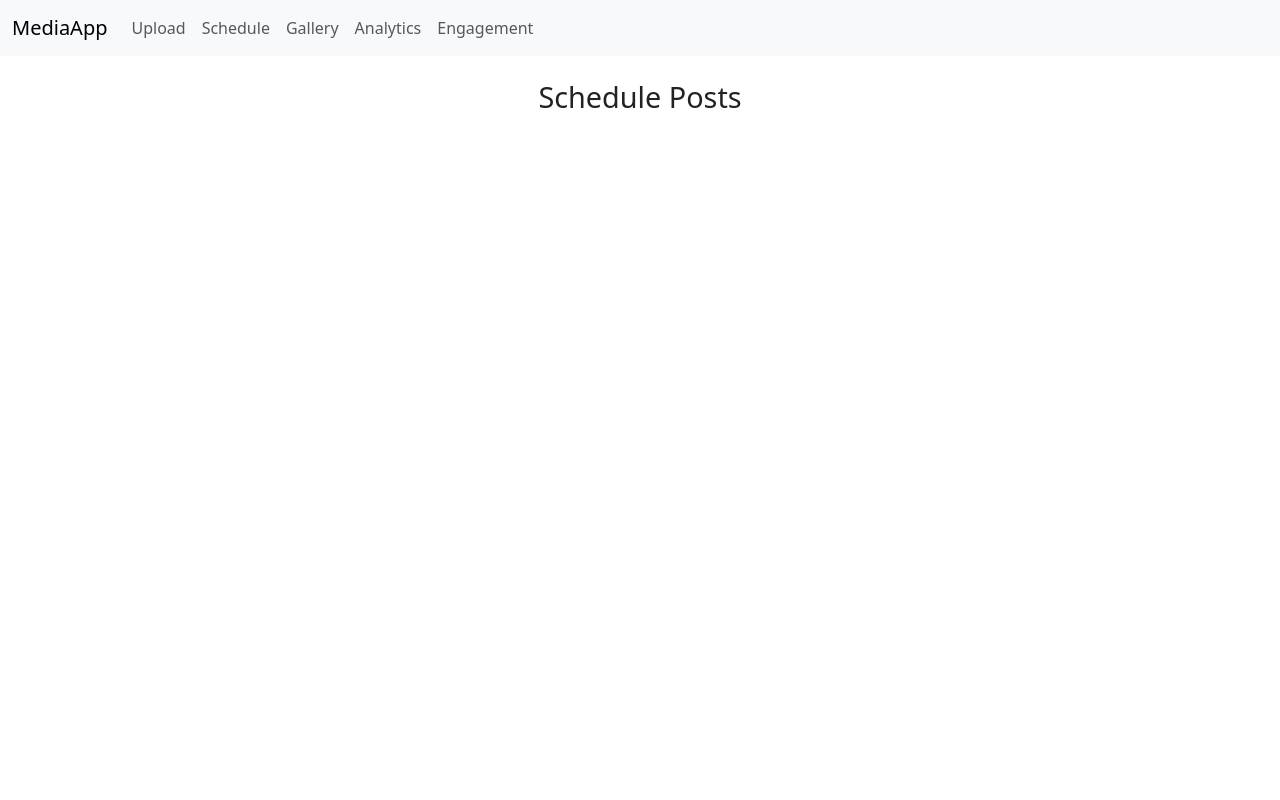
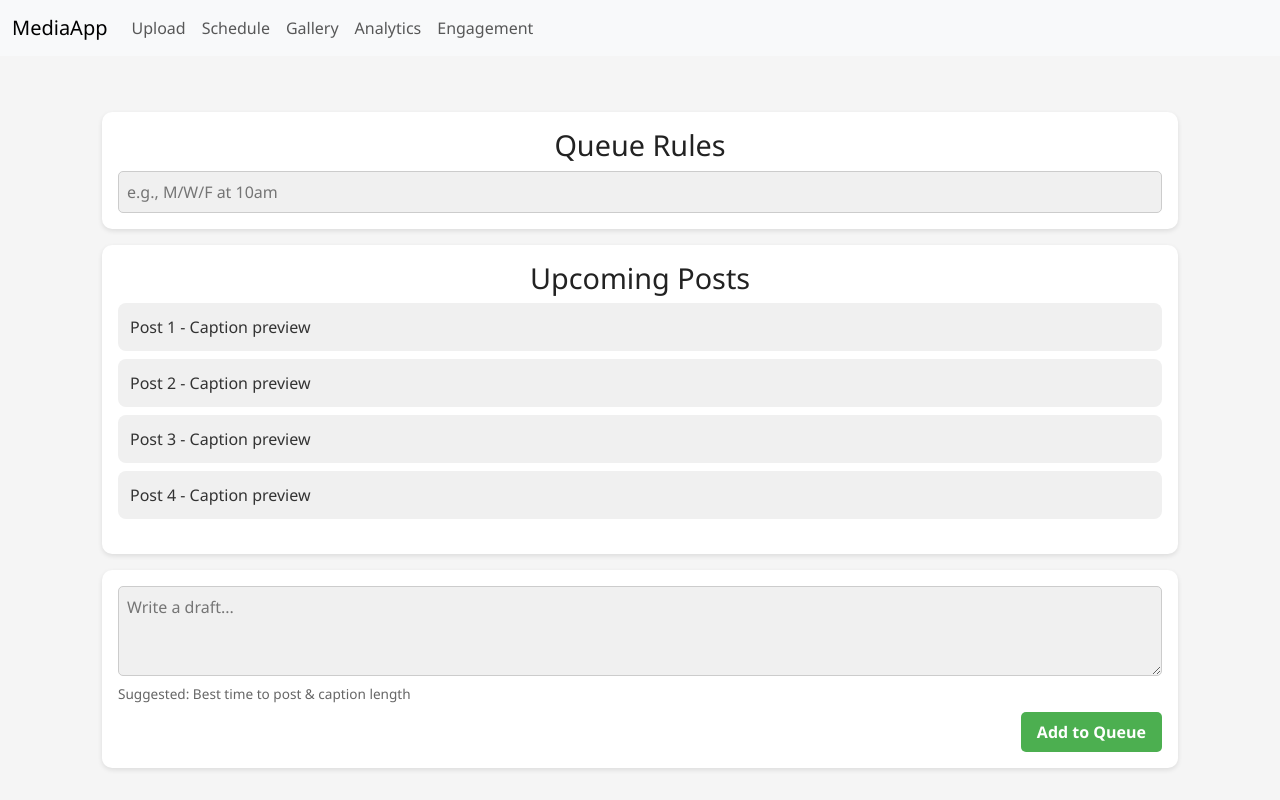
Before and after one commit to cluck28/bluesky-automation, a Flask app: page /schedule in a window 1280 px wide. Run offline with Flask 3, Linux system fonts and the light colour scheme.

Commit message:
adding scheduling queue

```diff
--- /dev/null
+++ b/src/static/css/schedule.css
@@ -0,0 +1,126 @@
+* {
+  margin: 0;
+  padding: 0;
+  box-sizing: border-box;
+  font-family: 'Segoe UI', Tahoma, Geneva, Verdana, sans-serif;
+}
+
+body {
+  background-color: #f5f5f5;
+  color: #333;
+  display: flex;
+  flex-direction: column;
+  min-height: 100vh;
+  transition: all 0.3s ease;
+}
+
+h2 {
+  font-weight: 500;
+  margin-bottom: 0.5rem;
+  color: #222;
+}
+
+.container {
+  flex: 1;
+  display: flex;
+  flex-direction: column;
+  padding: 1rem;
+  gap: 1rem;
+}
+
+/* Top section */
+.queue-rules {
+  background-color: #ffffff;
+  padding: 1rem;
+  border-radius: 10px;
+  box-shadow: 0 2px 5px rgba(0,0,0,0.1);
+}
+
+.queue-rules input[type="text"] {
+  padding: 0.5rem;
+  border-radius: 5px;
+  border: 1px solid #ccc;
+  width: 100%;
+  background-color: #f0f0f0;
+  color: #333;
+}
+
+/* Middle section - queued posts */
+.queue-list {
+  background-color: #ffffff;
+  flex: 1;
+  padding: 1rem;
+  border-radius: 10px;
+  overflow-y: auto;
+  box-shadow: 0 2px 5px rgba(0,0,0,0.1);
+}
+
+.queue-item {
+  background-color: #f0f0f0;
+  padding: 0.75rem;
+  margin-bottom: 0.5rem;
+  border-radius: 8px;
+  cursor: grab;
+  transition: background 0.2s;
+}
+
+.queue-item:hover {
+  background-color: #e0e0e0;
+}
+
+/* Bottom draft section */
+.draft-box {
+  background-color: #ffffff;
+  padding: 1rem;
+  border-radius: 10px;
+  display: flex;
+  flex-direction: column;
+  gap: 0.5rem;
+  box-shadow: 0 2px 5px rgba(0,0,0,0.1);
+}
+
+.draft-box textarea {
+  width: 100%;
+  padding: 0.5rem;
+  border-radius: 5px;
+  border: 1px solid #ccc;
+  resize: vertical;
+  background-color: #f0f0f0;
+  color: #333;
+}
+
+.draft-box button {
+  align-self: flex-end;
+  padding: 0.5rem 1rem;
+  border: none;
+  border-radius: 5px;
+  background-color: #4caf50;
+  color: #fff;
+  font-weight: bold;
+  cursor: pointer;
+  transition: background 0.2s;
+}
+
+.draft-box button:hover {
+  background-color: #45a047;
+}
+
+/* Optional AI suggestions */
+.ai-suggestions {
+  font-size: 0.85rem;
+  color: #666;
+}
+
+/* Compact mode for mobile */
+@media (max-width: 600px) {
+  body.compact .container {
+      padding: 0.5rem;
+      gap: 0.5rem;
+  }
+  .queue-rules, .queue-list, .draft-box {
+      padding: 0.5rem;
+  }
+  .draft-box button {
+      padding: 0.4rem 0.8rem;
+  }
+}
--- a/src/templates/base.html
+++ b/src/templates/base.html
@@ -8,6 +8,7 @@
     <link rel="stylesheet" href="{{ url_for('static', filename='css/gallery.css') }}">
     <link rel="stylesheet" href="{{ url_for('static', filename='css/analytics.css') }}">
     <link rel="stylesheet" href="{{ url_for('static', filename='css/engagement.css') }}">
+    <link rel="stylesheet" href="{{ url_for('static', filename='css/schedule.css') }}">
     <link rel="stylesheet" href="https://cdnjs.cloudflare.com/ajax/libs/font-awesome/6.4.2/css/all.min.css">
     <link rel="stylesheet" href="https://cdnjs.cloudflare.com/ajax/libs/font-awesome/6.5.0/css/all.min.css">
     <script src="https://cdn.jsdelivr.net/npm/bootstrap@5.3.1/dist/js/bootstrap.bundle.min.js"></script>
--- a/src/templates/schedule.html
+++ b/src/templates/schedule.html
@@ -1,4 +1,67 @@
 {% extends "base.html" %}
 {% block content %}
-<h2>Schedule Posts</h2>
+<div class="container">
+    <!-- Top Section -->
+    <section class="queue-rules">
+        <h2>Queue Rules</h2>
+        <input type="text" placeholder="e.g., M/W/F at 10am">
+    </section>
+
+    <!-- Middle Section -->
+    <section class="queue-list">
+        <h2>Upcoming Posts</h2>
+        <div class="queue-item" draggable="true">Post 1 - Caption preview</div>
+        <div class="queue-item" draggable="true">Post 2 - Caption preview</div>
+        <div class="queue-item" draggable="true">Post 3 - Caption preview</div>
+        <div class="queue-item" draggable="true">Post 4 - Caption preview</div>
+    </section>
+
+    <!-- Bottom Section -->
+    <section class="draft-box">
+        <textarea rows="3" placeholder="Write a draft..."></textarea>
+        <div class="ai-suggestions">Suggested: Best time to post & caption length</div>
+        <button>Add to Queue</button>
+    </section>
+</div>
+
+<script>
+    const toggleCompact = () => document.body.classList.toggle('compact');
+
+// Drag and drop reorder logic (basic)
+const queueList = document.querySelector('.queue-list');
+let dragSrc = null;
+
+function handleDragStart(e) {
+    dragSrc = this;
+    e.dataTransfer.effectAllowed = 'move';
+    e.dataTransfer.setData('text/html', this.innerHTML);
+    this.style.opacity = '0.5';
+}
+
+function handleDragEnd() {
+    this.style.opacity = '1';
+}
+
+function handleDragOver(e) {
+    e.preventDefault();
+    return false;
+}
+
+function handleDrop(e) {
+    e.stopPropagation();
+    if (dragSrc !== this) {
+        dragSrc.innerHTML = this.innerHTML;
+        this.innerHTML = e.dataTransfer.getData('text/html');
+    }
+    return false;
+}
+
+const items = document.querySelectorAll('.queue-item');
+items.forEach(item => {
+    item.addEventListener('dragstart', handleDragStart);
+    item.addEventListener('dragend', handleDragEnd);
+    item.addEventListener('dragover', handleDragOver);
+    item.addEventListener('drop', handleDrop);
+});
+</script>
 {% endblock %}
```
